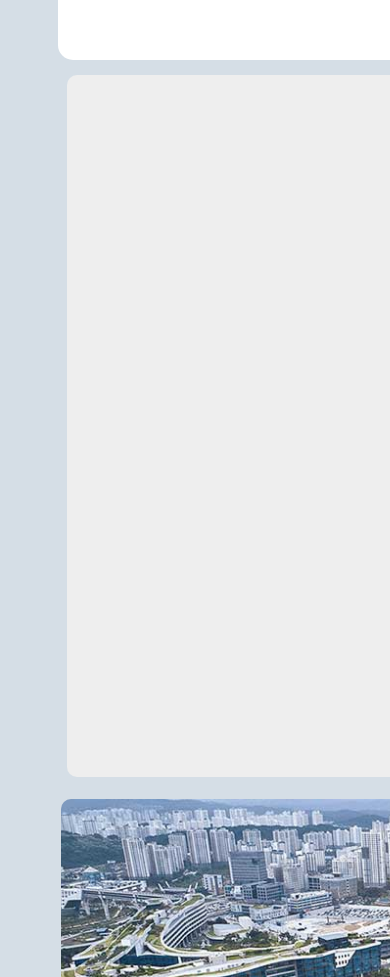
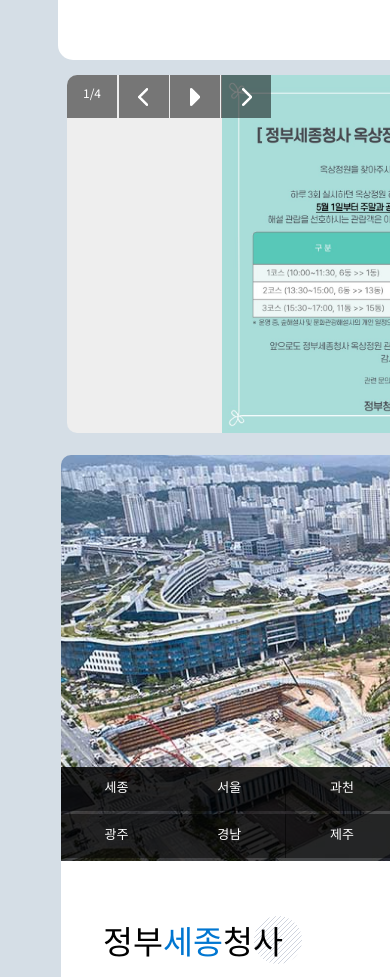
Before and after one commit to LeeJaesunga/government-building, a plain HTML site: page index.html in a window 390 px wide. Shown: the part 790-1767 px from the top of the page. Drawn offline with Linux system fonts and the light colour scheme.

Commit message:
스크립트 최종

```diff
--- a/index.html
+++ b/index.html
@@ -126,6 +126,20 @@
                                                         <li><a href="#"><img src="./img/img_4d13d35c-99b1-43ed-ac52-9b12a9944d541607060406315.png" alt=""></a></li>
                                                     </ul>
                                                 </div>
+                                                <div class="box_controls">
+                                                    <div class="box_controls2">
+                                                        <a href="" class="bx-prev">p</a>
+                                                        <a href="" class="bx-next">n</a>
+                                                    </div>
+                                                    <div class="box_controls3">
+                                                        <div class="box_controls4">
+                                                            <a href="" class="bx-start">s</a>
+                                                        </div>
+                                                    </div>
+                                                    <div class="box-pager">
+                                                        1/4
+                                                    </div>
+                                                </div>
                                             </div>
                                         </div>
                                     </div>
@@ -215,58 +229,39 @@
 
     </div>
 <script>
-document.addEventListener('DOMContentLoaded', function () {
-    const slider = document.querySelector('#main .bx_viewport ul.lst');
-    const slides = slider.querySelectorAll('li');
+document.addEventListener("DOMContentLoaded", function () {
+    const slider = document.querySelector("#main .bx_viewport .lst");
+    const slides = document.querySelectorAll("#main .bx_viewport .lst li");
+    const prevBtn = document.querySelector(".bx-prev");
+    const nextBtn = document.querySelector(".bx-next");
+    const pager = document.querySelector(".box-pager");
+
     let currentIndex = 0;
-    const slideCount = slides.length;
+    const totalSlides = slides.length;
+    const slideWidth = slides[0].offsetWidth;
 
-    function getSlideWidth() {
-        return slider.clientWidth; // 반응형일 때 li 너비가 100%라 가정
+    function updateSlider() {
+        const offset = -slideWidth * currentIndex;
+        slider.style.transform = `translateX(${offset}px)`;
+        pager.textContent = `${currentIndex + 1}/${totalSlides}`;
     }
 
-    function moveSlide(index, slideWidth) {
-        const offset = -slideWidth * index;
-        slider.style.transform = `translate3d(${offset}px, 0, 0)`;
-        slider.style.transition = 'transform 0.5s ease';
-    }
-
-    function autoSlide() {
-        const slideWidth = getSlideWidth();
-        currentIndex = (currentIndex + 1) % slideCount;
-        moveSlide(currentIndex, slideWidth);
-    }
-
-    // 초기 슬라이드 너비
-    let slideWidth = getSlideWidth();
-
-    // 반응형 & 일반 모드 구분 - 화면 너비 기준 예시
-    function checkModeAndSlide() {
-        const windowWidth = window.innerWidth;
-        if (windowWidth <= 1024) {
-            // 반응형 모드: 너비 계산해서 이동
-            slideWidth = getSlideWidth();
-            moveSlide(currentIndex, slideWidth);
-        } else {
-            // 일반 모드: 고정 width 사용 (예: 355px)
-            slideWidth = 355;
-            moveSlide(currentIndex, slideWidth);
-        }
-    }
-
-    window.addEventListener('resize', () => {
-        checkModeAndSlide();
+    nextBtn.addEventListener("click", function (e) {
+        e.preventDefault();
+        currentIndex = (currentIndex + 1) % totalSlides;
+        updateSlider();
     });
 
-    // 2초마다 자동 슬라이드
-    setInterval(() => {
-        autoSlide();
-    }, 2000);
+    prevBtn.addEventListener("click", function (e) {
+        e.preventDefault();
+        currentIndex = (currentIndex - 1 + totalSlides) % totalSlides;
+        updateSlider();
+    });
 
-    // 초기 세팅
-    checkModeAndSlide();
+    updateSlider();
 });
 </script>
 
+
 </body>
 </html>
--- a/main.css
+++ b/main.css
@@ -635,6 +635,63 @@ main .lstbox .lst li a span {
     flex-shrink: 0;
 }
 
+#main .box_controls {
+    position: absolute;
+    top: 0;
+    left: 0;
+    padding-left: 44px;
+    text-align: center;
+}
+
+#main .bx-prev {
+    background:rgba(0, 0, 0, 0.5) url("./img/btn_p_prev.png") no-repeat center;
+    position: absolute;
+    left: 52px;
+    top: 0;
+    width: 50px;
+    height: 43px;
+    line-height: 36px;
+    color: transparent;
+    overflow: hidden;
+}
+
+#main .bx-next {
+    background: rgba(0, 0, 0, 0.5) url("./img/btn_p_next.png") no-repeat center;
+    position: absolute;
+    left: 154px;
+    top: 0;
+    width: 50px;
+    height: 43px;
+    line-height: 36px;
+    color: transparent;
+    overflow: hidden;
+
+}
+
+#main .bx-start {
+    background: rgba(0, 0, 0, 0.5) url("./img/btn_p_play.png") no-repeat center;
+    left: 103px;
+    position: absolute;
+    top: 0;
+    width: 50px;
+    height: 43px;
+    line-height: 36px;
+    color: transparent;
+    overflow: hidden;
+}
+
+#main .box-pager {
+    position: absolute;
+    top: 0;
+    left: 0;
+    width: 50px;
+    height: 43px;
+    font-size: 12px;
+    line-height: 36px;
+    color: #fff;
+    background: rgba(0, 0, 0, 0.5);
+}
+
 #main .main_inner2 {
     position: relative;
     padding: 0px 50px;
@@ -1211,38 +1268,44 @@ max-width: 800px;
 }
 
 #main .main_container3 {
-  width: 674px;
-    height: 702px;
-    margin-top: 31px;
-    margin-left: 6px;
+ width: 100%;             /* 화면 크기에 맞게 100%로 변경 */
+  max-width: 674px;        /* 최대 크기 유지 */
+  aspect-ratio: 674 / 702; /* 높이 자동 계산 (비율 유지) */
+  margin-top: 31px;
+  margin-left: 6px;
 }
 
-#main .mc_box4 {
-    width: 100%;
+#main .main_container3 {
+  width: 100%;
+  max-width: 674px;
+  aspect-ratio: 674 / 702; /* 높이 자동 비율 유지 */
+  margin-top: 31px;
+  margin-left: 6px;
+  position: relative;
+  overflow: hidden;
 }
 
+#main .mc_box4,
+#main .bx_wrapper,
 #main .bx_viewport {
   width: 100%;
   height: 100%;
-  overflow: hidden;
-  position: relative;
-}
-
-#main .bx_wrapper {
-    height: 100%;
 }
 
 #main .bx_viewport ul.lst {
   display: flex;
   width: 100%;
   height: 100%;
+  padding: 0;
+  margin: 0;
+  list-style: none;
   transition: transform 0.5s ease-in-out;
 }
 
 #main .bx_viewport ul.lst li {
   flex: 0 0 100%;
   height: 100%;
-  list-style: none;
+  position: relative;
 }
 
 #main .bx_viewport ul.lst li a {
@@ -1254,12 +1317,8 @@ max-width: 800px;
 #main .bx_viewport ul.lst li a img {
   width: 100%;
   height: 100%;
-  object-fit: cover;
+  object-fit: contain; /* contain으로 하면 이미지 전체 노출, cover는 짤림 있음 */
   display: block;
-}
-
-#main .bx_viewport ul li {
-
 }
 
 #main .main_inner2 {
```
Also changed, not shown: img/btn_p_next (1).png (added), img/btn_p_play.png (added), img/btn_p_prev (1).png (added).
